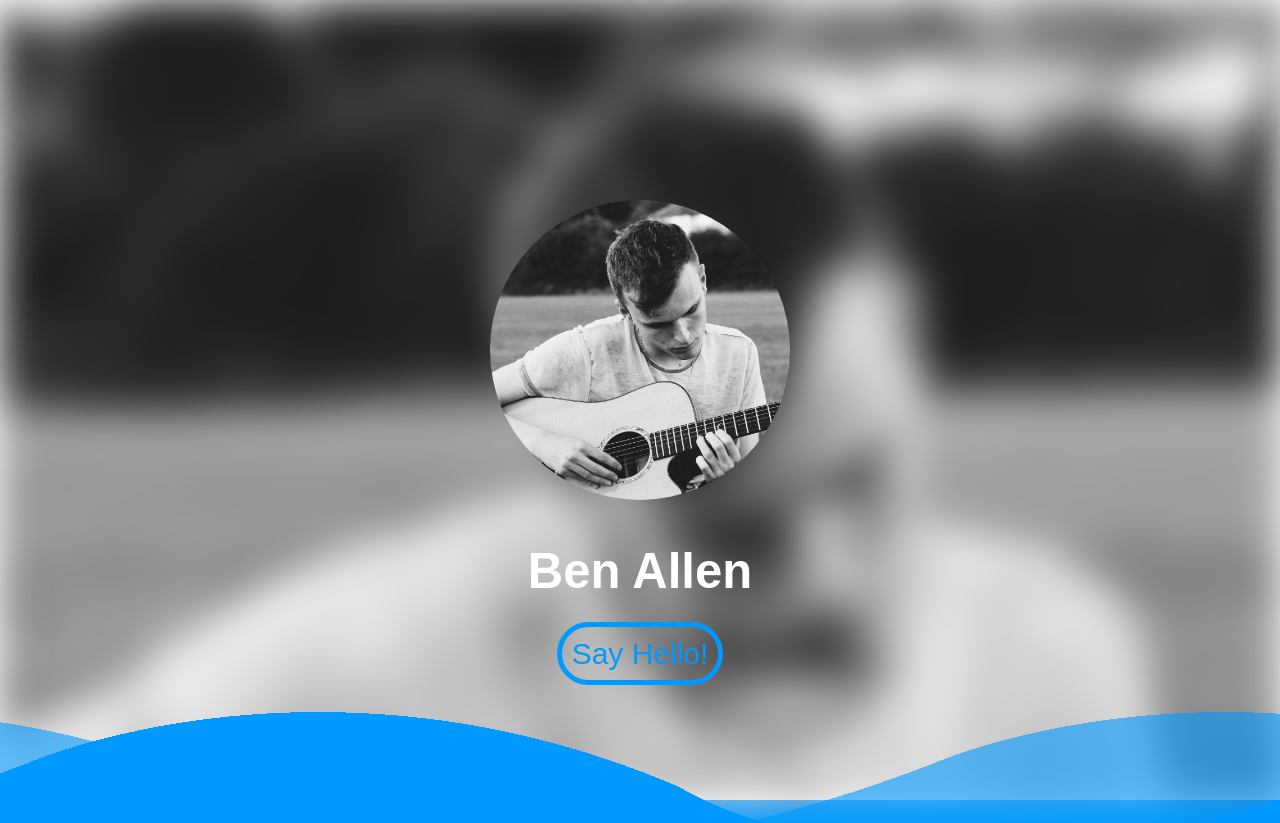
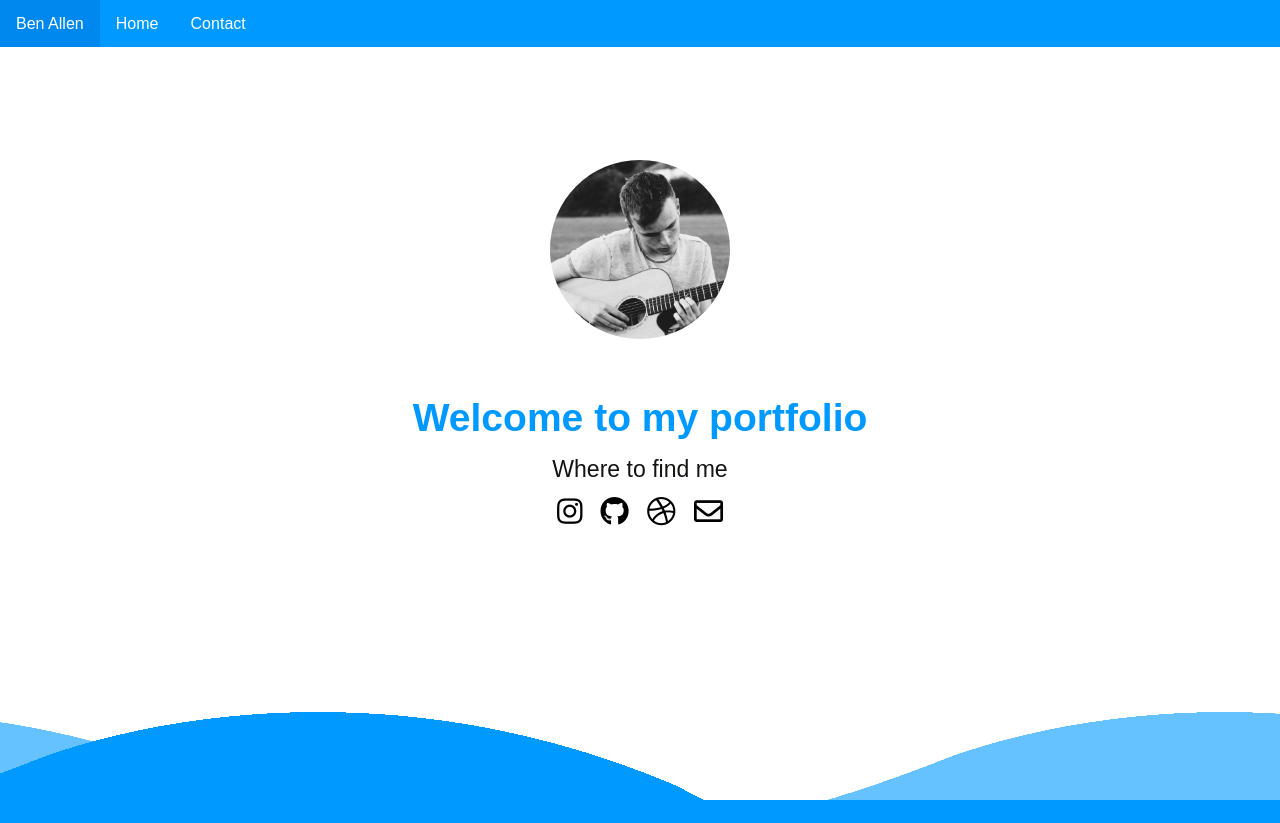
Before and after one commit to SirrbAllen/SirrbAllen.github.io, a plain HTML site: page index.html in a window 1280 px wide. Shown: the top 823 px of the page. Drawn offline with Linux system fonts and the light colour scheme.

Commit message:
Added contact page and redesigned home page

```diff
--- a/css/Project.css
+++ b/css/Project.css
@@ -35,11 +35,18 @@ p {
     padding: 0;
     overflow: hidden;
     background-color: #0099ff;
+    width: 100vw;
+    position: absolute;
 }
 
 .Navbar li {
     float: left;
+    transition: all 1s;
 }
+    .Navbar li:hover{
+        background-color: #0088ee;
+        transition: all 1s;
+    }
 
 .Navbar li a {
     display: block;
@@ -47,11 +54,7 @@ p {
     text-align: center;
     padding: 14px 16px;
     text-decoration: none;
-}
-
-/* Change the link color to #111 (black) on hover */
-.Navbar li a:hover {
-    background-color: #007dd1;
+    font-size: calc(7px + (26 - 14) * ((100vw - 300px) / (1600 - 300)));
 }
 
 /* Top image */
@@ -84,6 +87,12 @@ p {
 .Cadet2D {
     background-image: url("../images/Cadet\ 1.png");
     background-size: cover;
+}
+
+.Contact {
+    background-image: url("../images/me.jpeg");
+    background-size: cover;
+    background-position: center
 }
 
 .Top h1 {
@@ -128,3 +137,21 @@ p {
     font-size: 14px;
     color: white;
 }
+
+.SocialMedia p,h2 {
+    margin: 10px;
+}
+
+.SocialMedia a {
+    font-size: calc(20px + (26 - 14) * ((100vw - 300px) / (1600 - 300)));
+    line-height: calc(1.3em + (1.5 - 1.2) * ((100vw - 300px)/(1600 - 300)));
+    text-decoration: none;
+    color: black;
+    transition: all 1s;
+    margin-left: 5px;
+    margin-right: 5px;
+}
+    .SocialMedia a:hover {
+        color: #0099ff;
+        transition: all 1s;
+    }
--- a/css/main.css
+++ b/css/main.css
@@ -28,53 +28,77 @@ p {
     position: relative;
 }
 
+/* Nav bar */
+
+.Navbar ul {
+    list-style-type: none;
+    margin: 0;
+    padding: 0;
+    overflow: hidden;
+    background-color: #0099ff;
+    width: 100vw;
+    position: absolute;
+}
+
+.Navbar li {
+    float: left;
+    transition: all 1s;
+}
+    .Navbar li:hover{
+        background-color: #0088ee;
+        transition: all 1s;
+    }
+
+.Navbar li a {
+    display: block;
+    color: white;
+    text-align: center;
+    padding: 14px 16px;
+    text-decoration: none;
+    font-size: calc(7px + (26 - 14) * ((100vw - 300px) / (1600 - 300)));
+}
+
 /* Top welcome section */
 
-.BackgroundImage {
+.Welcome {
     height: 100vh;
-    background-color: #E8F1F2;
-    background-image: url("../images/me2.jpeg");
-    background-attachment: fixed;
-    background-repeat: no-repeat;
-    background-size: cover;
-    -webkit-filter: blur(20px);
-    -moz-filter: blur(20px);
-    -o-filter: blur(20px);
-    -ms-filter: blur(20px);
-    filter: blur(20px);
 }
+
 .Me {
     text-align: center;
     position: relative;
-    bottom: 75vh;
-    color: white;
-    font-size: 30px;
-}
-.Me > img {
-    width: 300px;
-    border-radius: 50%;
-}
-.Me > a {
-    border: solid 5px;
-    color: #0099ff;
-    border-color: #0099ff;
-    border-radius: 40px;
-    text-decoration: none;
-    padding: 10px;
-    transition: all 1s;
-}
-.Me > a:hover {
-    color: white;
-    border-color: white;
-    transition: all 1s;
+    top: 20vh;
 }
 
-.Me h1 {
-    color: white;
+.Me img {
+    width: 14vw;
+    border-radius: 100%;
+    margin: 0 auto;
 }
-.Top {
-    height: 0;
+
+.SocialMedia {
+    text-align: center;
+    position: relative;
+    top: 25vh;
 }
+
+.SocialMedia p,h2 {
+    margin: 10px;
+}
+
+.SocialMedia a {
+    font-size: calc(20px + (26 - 14) * ((100vw - 300px) / (1600 - 300)));
+    line-height: calc(1.3em + (1.5 - 1.2) * ((100vw - 300px)/(1600 - 300)));
+    text-decoration: none;
+    color: black;
+    transition: all 1s;
+    margin-left: 5px;
+    margin-right: 5px;
+}
+    .SocialMedia a:hover {
+        color: #0099ff;
+        transition: all 1s;
+    }
 .Wave {
     top: 89vh;
 }
--- a/index.html
+++ b/index.html
@@ -15,12 +15,42 @@
             crossorigin="anonymous">
     </head>
     <body>
-        <div class="BackgroundImage"></div>
-        <div class="Top">
-            <div class="Me">
-                <img src="images/me2.jpeg" alt="Me">
-                <h1>Ben Allen</h1>
-                <a href="mailto:Allenben655@Gmail.com">Say Hello!</a>
+        <div class="Navbar">
+            <ul>
+                <li>
+                    <a href="#">Ben Allen</a>
+                </li>
+                <li>
+                    <a href="index.html">Home</a>
+                </li>
+                <li>
+                    <a href="Contact.html">Contact</a>
+                </li>
+            </ul>
+        </div>
+        <div class="Container">
+            <div class="Welcome">
+                <div class="Me">
+                    <img src="Images/me2.jpeg" alt="Me">
+                </div>
+                <div class="SocialMedia">
+                    <h2>Welcome to my portfolio</h2>
+                    <p>Where to find me</p>
+                    <p>
+                        <a href="https://www.instagram.com/sirrb_allen/?hl=en">
+                            <i class="fab fa-instagram"></i>
+                        </a>
+                        <a href="https://github.com/SirrbAllen">
+                            <i class="fab fa-github"></i>
+                        </a>
+                        <a href="https://dribbble.com/Sirr_bAllen">
+                            <i class="fab fa-dribbble"></i>
+                        </a>
+                        <a href="mailto:AllenBen655@gmail.com">
+                            <i class="far fa-envelope"></i>
+                        </a>
+                    </p>
+                </div>
             </div>
         </div>
         <div class="Wave"></div>
```
Also changed, not shown: Contact.html (added, +55 -0 lines).
